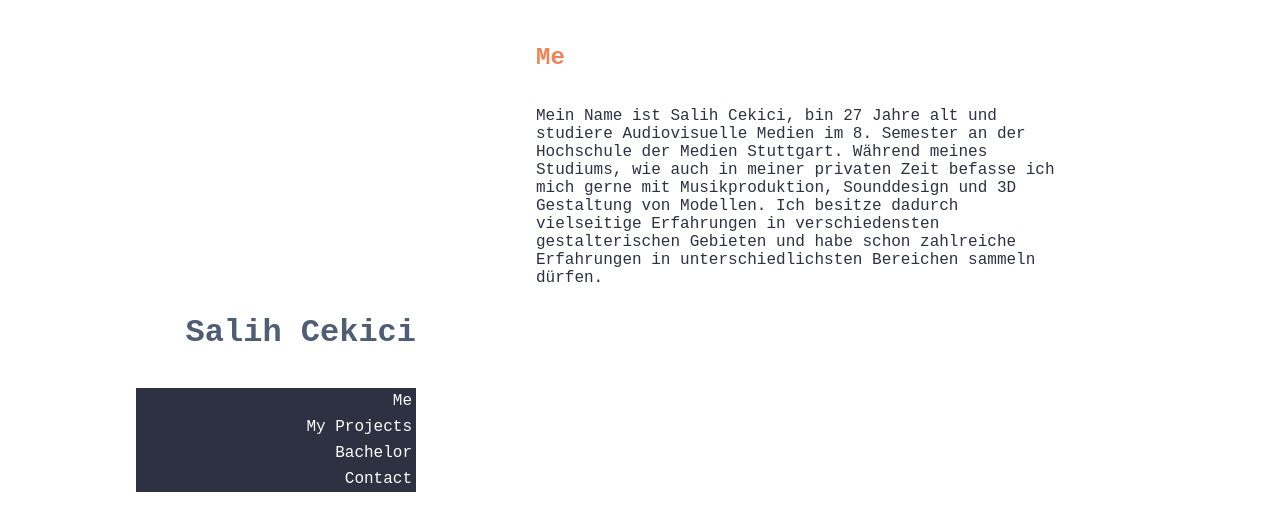
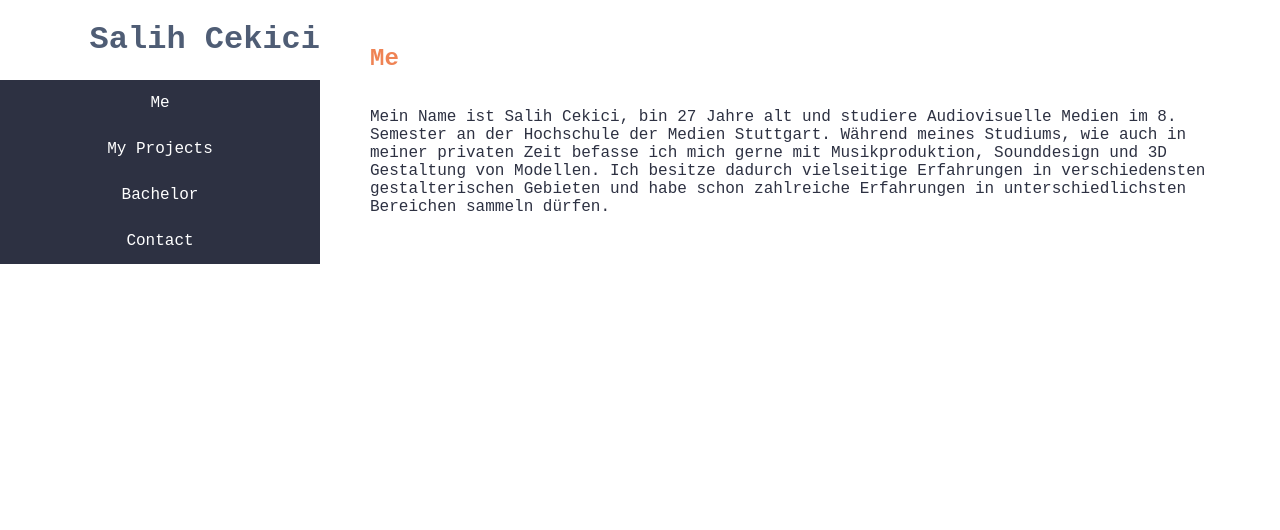
Before and after one commit to sallihboy/sallihboy.github.io, a plain HTML site: page index.html in a window 1280 px wide. Drawn offline with Linux system fonts and the light colour scheme.

Commit message:
Add files via upload

```diff
--- a/index.html
+++ b/index.html
@@ -2,28 +2,29 @@
 <html lang="de">
 
 <head>
+	<meta charset="utf-8">
 	<title>Salih Cekici</title>
-	<meta name="viewport" content="width=device-width, initial-scale=1.0" http-equiv="content-type" content="text/html; charset=utf-8">
+	<meta name="viewport" content="width=device-width, initial-scale=1.0">
 	<link rel="stylesheet" href="style.css">
 </head>
 
 <body>
-
 	<div class="main">
 		<div class="headercontainer">
-			<header>
-				<h1>Salih Cekici</h1>
-				<nav>
-					<ol>
-						<li><a href="index.html">Me</a></li>
-						<li><a href="projects.html">My Projects</a></li>
-						<li><a href="#Bachelor">Bachelor</a></li>
-						<li><a href="#Contact">Contact</a></li>
-					</ol>
-				</nav>
-			</header>
+			<div class="center">
+				<div class="header">
+					<header>
+						<h1>Salih Cekici</h1>
+					</header>
+					<nav class="navbar">
+						<a href="index.html">Me</a>
+						<a href="projects.html">My Projects</a>
+						<a href="bachelor.html">Bachelor</a>
+						<a href="contact.html">Contact</a>
+					</nav>
+				</div>
+			</div>
 		</div>
-
 		<div class="sectioncontainer">
 
 			<section>
--- a/style.css
+++ b/style.css
@@ -4,67 +4,68 @@
 
 body {
 	margin:0;
+	font-family: 'Courier New', monospace;
 	background-color: #ffffff;
-	font-family: 'Courier New', monospace;
 	color: #2d3142;
 }
 
 .main{
 	display:flex;
+	flex-wrap:wrap;
+}
+
+.center{
+	margin:auto auto;
+	width:100%;
+	height:100%;
 }
 
 .headercontainer{
-	display:flex;
-	flex-direction:column;
-	align-items: center;
-	width:40%;
+	flex:25%;
+	/*background-color:rgb(255,120,120);*/
+	height:100%;
+	align-items:center;
 }
 
 .sectioncontainer{
-	width:60%;
+	flex:75%;
+	/*background-color:rgb(120,120,255);*/
+
 }
 
-header {
+.header{
 	display:flex;
 	flex-direction:column;
-	justify-content: center;
-	align-items:flex-end;
-	position:fixed;
-	width:25%;
-	height:100%;
+	justify-content:center;
+}
+
+.navbar {
+	display:flex;
+	flex-direction:column;
+	background-color:#2d3142;
+}
+
+.navbar a{
+	text-decoration: none;
+	text-align:center;
+	padding:14px 20px;
+	color:#ffffff;
+}
+
+.navbar a:hover {
+	background-color: #ef8354;
+}
+
+
+section{
+	display: flex;
+	flex-direction: column;
+	padding:25px 50px 75px;
 }
 
 h1 {
 	text-align:right;
 	color: #4f5d75;
-}
-
-ol {
-	list-style-type:none;
-	/*background-color: #2d3142;*/
-	width:25vw;
-}
-
-
-li a {
-	display: block;
-	text-decoration: none;
-	text-align:right;
-	padding:4px;
-	background-color: #2d3142;
-	color:#ffffff;
-}
-
-li a:hover {
-	background-color: #ef8354;
-	color:#ffffff;
-}
-
-section{
-	display: flex;
-	flex-direction: column;
-	padding:24px;
-	width:75%;
 }
 
 h2 {
@@ -80,3 +81,9 @@ img {
 	max-width: 100%;
 	height: auto;
 }
+
+@media screen and (max-width:800){
+	.main, .navbar {
+		flex-direction:row;
+	}
+}
```
Also changed, not shown: bachelor.html (added, +38 -0 lines), projects.html (+10 -11 lines).
